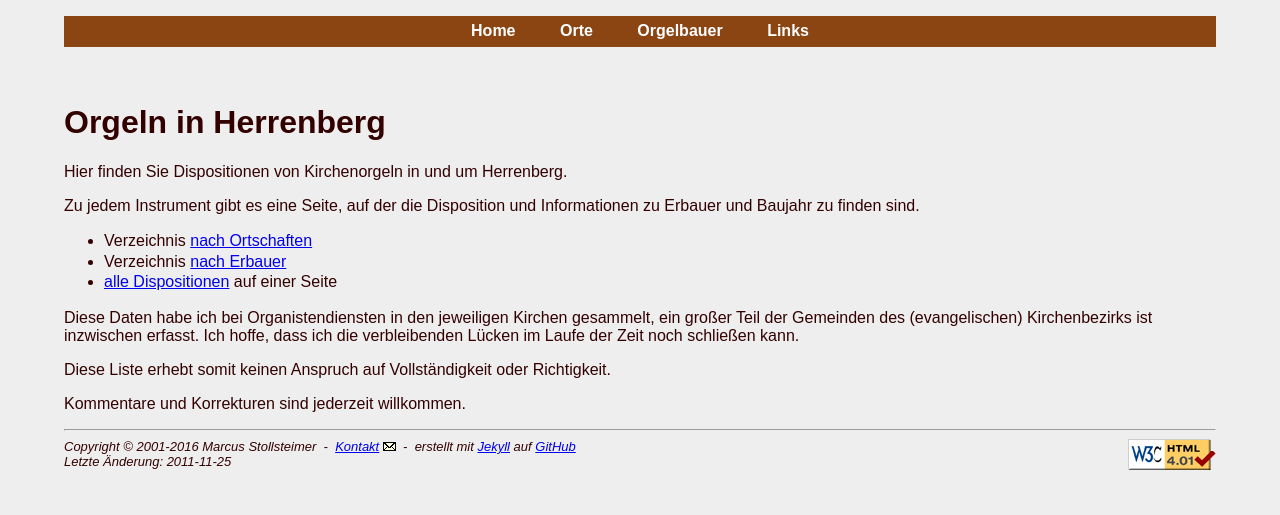
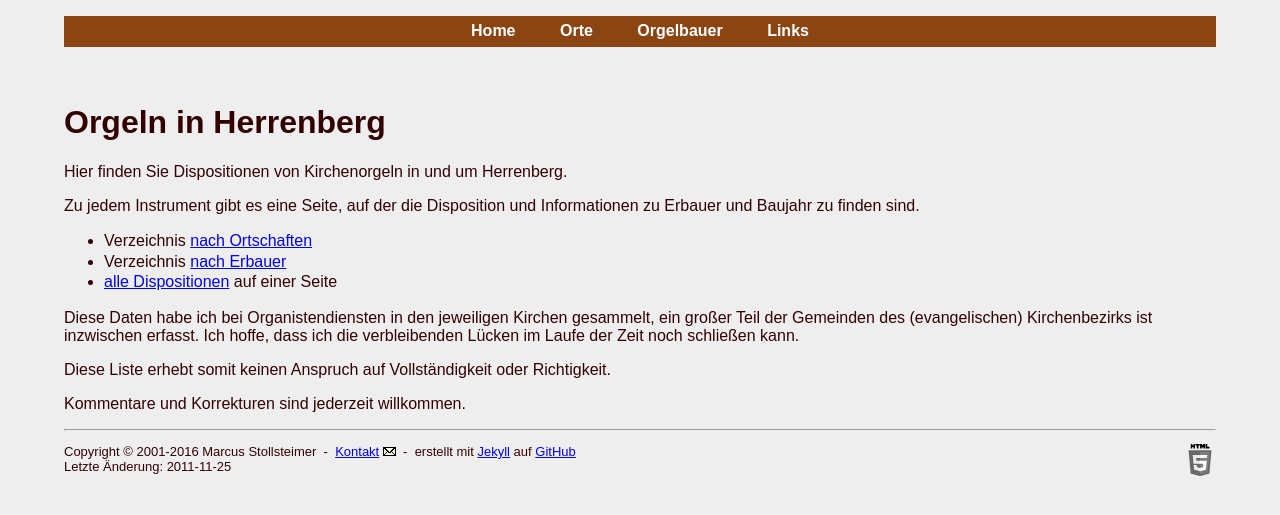
Before and after one commit to stomar/stomar.github.com, a Jekyll site: the page built from orgeln-herrenberg/index.md, in a window 1280 px wide. Shown: the top 515 px of the page. Built offline with Jekyll 4.4.1, drawn with Linux system fonts in a browser that asks for light colours.

Commit message:
Switch orgeldb pages to HTML5

```diff
--- a/_layouts/main-orgeldb.html
+++ b/_layouts/main-orgeldb.html
@@ -1,39 +1,41 @@
-<!DOCTYPE HTML PUBLIC "-//W3C//DTD HTML 4.01//EN" "http://www.w3.org/TR/html4/strict.dtd">
-<html>
+<!DOCTYPE html>
+<html lang="de">
 <head>
-  <meta http-equiv="Content-Type" content="text/html; charset=utf-8">
-  <meta http-equiv="content-language" content="de">
+  <meta charset="utf-8" />
   <title>{{ page.title }}</title>
-  <meta name="keywords" lang="de" content="Orgeln,Dispositionen,Herrenberg">
-  <meta name="keywords" lang="en" content="pipe organs,specifications,stoplists,Herrenberg">
-  <meta name="description" lang="de" content="Hier finden Sie Dispositionen von Orgeln in und um Herrenberg.">
-  <meta name="description" lang="en" content="Descriptions of pipe organs near Herrenberg, Germany.">
-  <meta name="author" content="Marcus Stollsteimer">
+  <meta name="author" content="Marcus Stollsteimer" />
+  <link rel="author" href="mailto:sto.mar@web.de" />
+  <link rel="stylesheet" href="/orgeln-herrenberg/format.css" />
+  <link rel="shortcut icon" href="/orgeln-herrenberg/orgicon.ico" />
+  <link rel="start" href="/orgeln-herrenberg/index.html" title="Startseite" />
 
-  <link rel="shortcut icon" href="/orgeln-herrenberg/orgicon.ico">
-  <link rel="stylesheet" type="text/css" href="/orgeln-herrenberg/format.css">
-  <link rel="start" href="/orgeln-herrenberg/index.html" title="Startseite">
+  <meta name="keywords" lang="de" content="Orgeln,Dispositionen,Herrenberg" />
+  <meta name="keywords" lang="en" content="pipe organs,specifications,stoplists,Herrenberg" />
+  <meta name="description" lang="de" content="Hier finden Sie Dispositionen von Orgeln in und um Herrenberg." />
+  <meta name="description" lang="en" content="Descriptions of pipe organs near Herrenberg, Germany." />
 </head>
 <body>
 
-<ul class="nav">
-  <li><a name="top"></a><span class="hidden"><a href="#skip">Navigation überspringen</a> | </span>
+<nav>
+<ul>
+  <li><a id="top"></a><span class="hidden"><a href="#skip">Navigation überspringen</a> | </span>
   <a href="/orgeln-herrenberg/index.html">Home</a></li>
   <li><a href="/orgeln-herrenberg/db/orte.html">Orte</a></li>
   <li><a href="/orgeln-herrenberg/db/erbauer.html">Orgelbauer</a></li>
   <li><a href="/orgeln-herrenberg/links.html">Links</a></li>
 </ul>
-<div><a name="skip"></a></div>
+</nav>
+<div><a id="skip"></a></div>
 
 {{ content }}
 
 <hr>
-<address>
-<a href="http://validator.w3.org/check?uri=referer"><img class="right" src="/orgeln-herrenberg/valid-html401.gif" alt="Valid HTML 4.01!" height="31" width="88"></a>
+<footer>
+<p><a href="http://validator.w3.org/check?uri=referer"><img class="right" src="/images/HTML5_Logo_32_gray.png" width="32" height="32" alt="HTML5" title="HTML5"></a>
 Copyright &copy; 2001-{{ site.time | date: "%Y" }} Marcus&nbsp;Stollsteimer &nbsp;-&nbsp;
 <a href="mailto:sto.mar@web.de">Kontakt</a>&nbsp;<img src="/images/mail.gif" alt="(E-Mail)" width="13" height="9"> &nbsp;-&nbsp;
 erstellt mit <a href="http://jekyllrb.com/">Jekyll</a> auf <a href="https://github.com/stomar/stomar.github.com/">GitHub</a>
-{% if page.date %}<br>Letzte Änderung: {{ page.date }}{% endif %}
-</address>
+{% if page.date %}<br />Letzte Änderung: <time datetime="{{ page.date }}">{{ page.date }}</time>{% endif %}</p>
+</footer>
 </body>
 </html>
--- a/orgeln-herrenberg/format.css
+++ b/orgeln-herrenberg/format.css
@@ -18,11 +18,11 @@ ol, ul {
   line-height:130%;
 }
 
-address {
+footer {
   font-size:small;
 }
 
-address img.right {
+footer img.right {
   float:right;
 }
 
@@ -45,38 +45,41 @@ address img.right {
   font-size:small
 }
 
-/* navigation bar (ul class="nav") */
+/* navigation bar */
 
-.nav {
+nav {
   background-color:#8B4513; /* saddlebrown */
   font-weight:bold;
   list-style-type:none;
   text-align:center;
-  padding:5px;
 }
 
-.nav li {
+nav ul {
+  padding:5px 0;
+}
+
+nav li {
   display:inline;
   padding:5px 20px;
   white-space:nowrap;
 }
 
-.nav a:link, .nav a:visited {
+nav a:link, nav a:visited {
   color:white;
   text-decoration:none;
 }
 
-.nav a:hover {
+nav a:hover {
   color:white;
   text-decoration:underline;
 }
 
-.nav a:active {
+nav a:active {
   color:red;
   text-decoration:underline;
 }
 
-.nav a:focus {
+nav a:focus {
   color:#FFD700; /* gold */
   text-decoration:underline;
 }
```
Also changed, not shown: orgeln-herrenberg/valid-html401.gif (deleted), orgeln-herrenberg/valid-html401.png (deleted).
